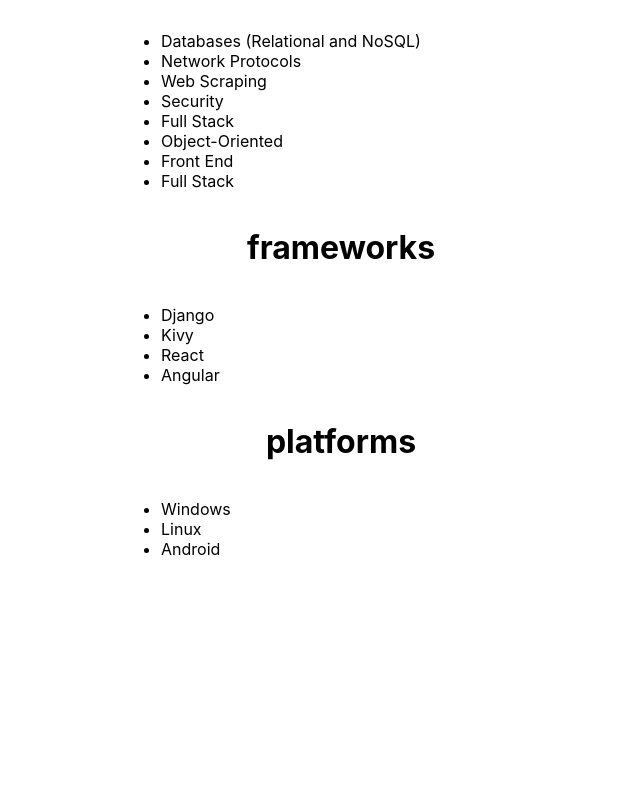
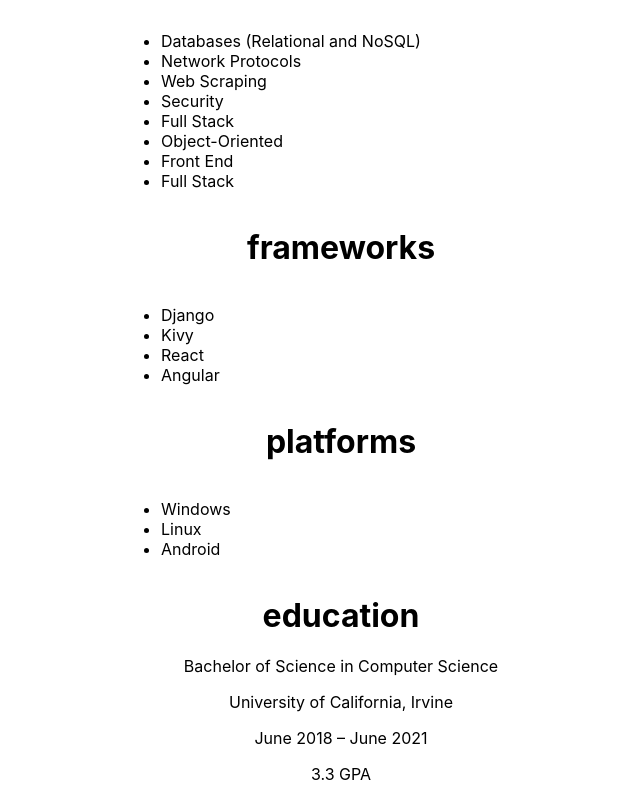
Before and after one commit to jmglueck/ResumeWebsite, a React (Create React App) app in the folder myapp/: page / in a window 1280 px wide. Shown: the part 1121-1921 px from the top of the page, without its empty margins (299-939 px from the left). Before the commit the page ends 1696 px from the top, so only its background shows below. Built offline with nearby package versions, Linux system fonts and the light colour scheme.

Commit message:
Added Education Section
I created an education section component and added it to the webpage.

```diff
--- a/myapp/src/App.js
+++ b/myapp/src/App.js
@@ -3,6 +3,7 @@
 import './App.css';
 import Links from './components/Links.js';
 import TechnicalSkillsSection from './components/TechnicalSkillsSection.js';
+import EducationSection from './components/EducationSection.js';
 import * as websiteData from './websiteData.json';
 
 /*function App() {
@@ -46,6 +47,7 @@
         </header>
 
         <TechnicalSkillsSection />
+        <EducationSection />
 
       </div>
     );
--- /dev/null
+++ b/myapp/src/components/EducationSection.js
@@ -0,0 +1,28 @@
+import React from "react";
+import * as websiteData from '../websiteData.json';
+
+
+const EducationSection = () => {
+    return (
+        <div className="section-holder">
+            <h1>
+                education
+            </h1>
+            <p>
+                {websiteData.education.degree}
+            </p>
+            <p>
+                {websiteData.education.university}
+            </p>
+            <p>
+                {websiteData.education.timeSpent}
+            </p>
+            <p>
+                {websiteData.education.gpa} GPA
+            </p>
+        </div>
+    )
+
+}
+
+export default EducationSection;
```
